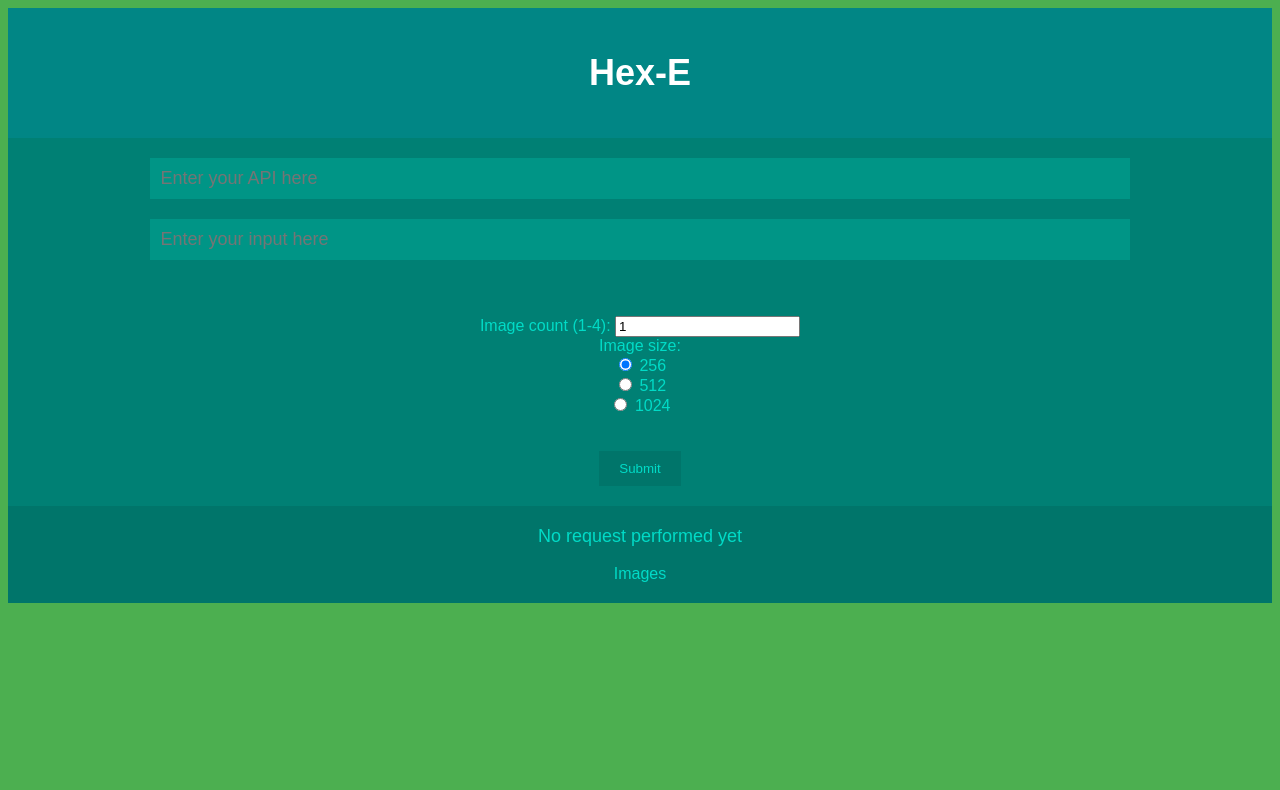
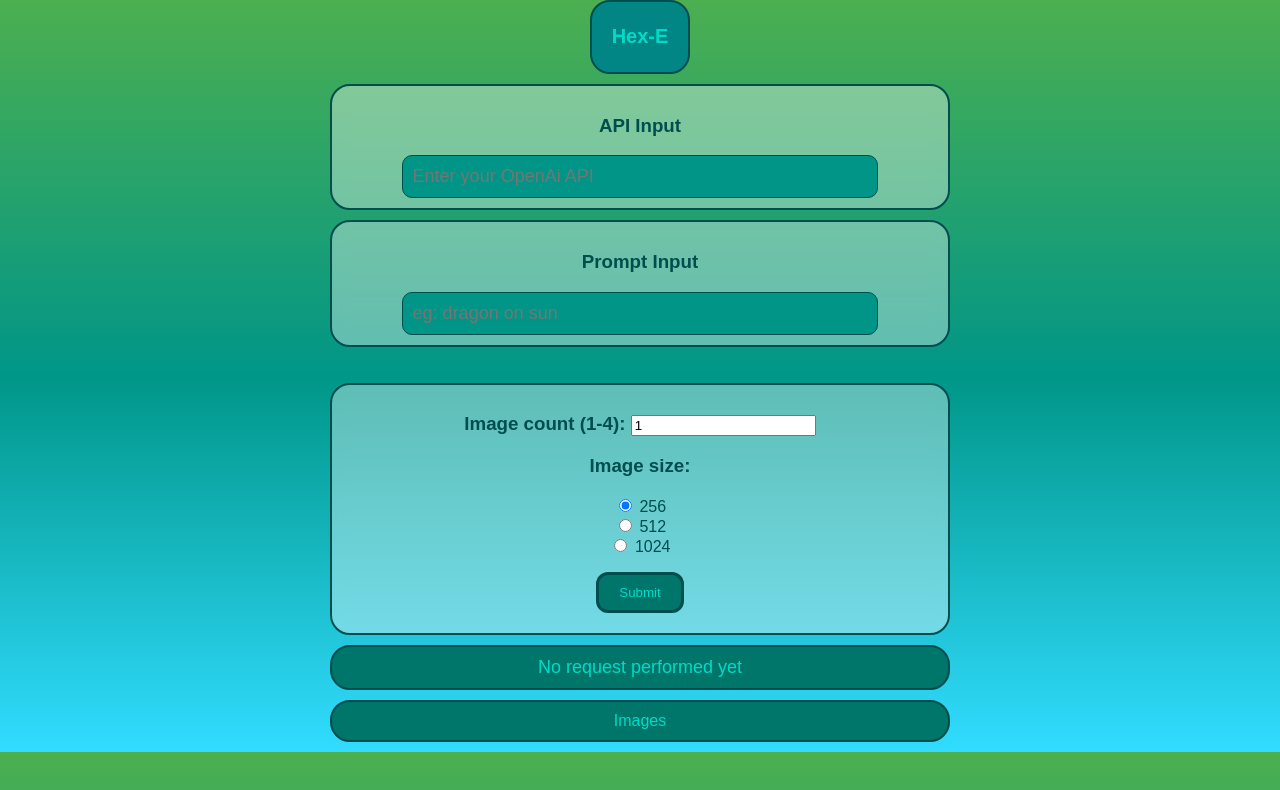
Before and after one commit to Hmmza-tariq/Hex-E.web, a plain HTML site: page index.html in a window 1280 px wide. Drawn offline with Linux system fonts and the light colour scheme.

Commit message:
Update index.html

```diff
--- a/index.html
+++ b/index.html
@@ -1,5 +1,6 @@
 <!DOCTYPE html>
 <html>
+<title>Hex-E</title>
 
 <head>
   <meta name="viewport" content="width=device-width, initial-scale=1">
@@ -10,41 +11,57 @@
 
     body {
       font-family: Arial, sans-serif;
-      background-color: #4CAF50;
-      color: #00DBC7;
+      background: -moz-linear-gradient(180deg, rgba(76, 175, 80, 1) 0%, rgba(0, 150, 136, 1) 50%, rgba(49, 220, 255, 1) 100%);
+      background: -webkit-linear-gradient(180deg, rgba(76, 175, 80, 1) 0%, rgba(0, 150, 136, 1) 50%, rgba(49, 220, 255, 1) 100%);
+      background: -o-linear-gradient(180deg, rgba(76, 175, 80, 1) 0%, rgba(0, 150, 136, 1) 50%, rgba(49, 220, 255, 1) 100%);
+      filter: progid:DXImageTransform.Microsoft.gradient(startColorstr='#31DCFF', endColorstr='#4CAF50', GradientType=1);
+      background: -ms-linear-gradient(180deg, rgba(76, 175, 80, 1) 0%, rgba(0, 150, 136, 1) 50%, rgba(49, 220, 255, 1) 100%);
+      background: linear-gradient(180deg, rgba(76, 175, 80, 1) 0%, rgba(0, 150, 136, 1) 50%, rgba(49, 220, 255, 1) 100%);
+      color: #004D4D;
+      width: 50%;
+      margin: 0 auto;
+      text-align: center;
     }
 
     .header {
       background-color: #018685;
-      padding: 20px;
+      padding: 10px 20px;
+      border: 2px solid #004D4D;
+      border-radius: 20px;
+      width: fit-content;
       text-align: center;
+      margin: 0 auto;
+      height: fit-content;
     }
 
     .header h1 {
-      font-size: 36px;
-      color: #ffffff;
+      font-size: 20px;
+      color: #00DBC7;
     }
 
     .models {
       display: flex;
-      flex-wrap: wrap;
       font-size: 18px;
     }
 
     .input-section {
-      background-color: #008074;
-      padding: 20px;
+      background-color: #ffffff5e;
+      backdrop-filter: blur(8px);
       text-align: center;
+      padding: 10px;
+      margin: 10px;
+      border: 2px solid #004D4D;
+      border-radius: 20px;
     }
 
     .input-section input[type="text"] {
       padding: 10px;
       font-size: 18px;
       width: 80%;
-      margin-bottom: 20px;
-      color: #ffffff;
+      color: #00DBC7;
       background-color: #009586;
-      border: 1px white;
+      border: 1px solid #004D4D;
+      border-radius: 10px;
     }
 
     #button-request {
@@ -53,24 +70,32 @@
       color: #00DBC7;
       border: none;
       cursor: pointer;
-      margin-top: 20px;
+      margin-bottom: 10px;
+      border: 3px solid #004D4D;
+      border-radius: 12px;
     }
 
     .output-section {
+      color: #00DBC7;
       background-color: #00756A;
-      padding: 20px;
       text-align: center;
+      padding: 10px;
+      margin: 10px;
+      border: 2px solid #004D4D;
+      border-radius: 20px;
     }
 
     .output-section div {
       font-size: 18px;
       resize: none;
+      color: #00DBC7;
+
     }
 
     .request-section p {
       font-size: 13px;
       height: 20px;
-      margin-bottom: 20px;
+      border: 2px solid white;
       resize: none;
     }
   </style>
@@ -80,37 +105,39 @@
   <div class="header">
     <h1>Hex-E</h1>
   </div>
-  <div class="input-section">
-    <form>
-      <input type="text" id="api-key" placeholder="Enter your API here">
-      <input type="text" id="text-prompt" placeholder="Enter your input here">
-      <p class="models">
-      <div>
+  <form>
+    <div class="input-section">
+      <h3>API Input</h3>
+      <input type="text" id="api-key" placeholder="Enter your OpenAi API">
+    </div>
+    <div class="input-section">
+      <h3>Prompt Input</h3>
+      <input type="text" id="text-prompt" placeholder="eg: dragon on sun">
+    </div>
+    <p class="models">
+    <div class="input-section">
+      <h3>
         Image count (1-4): <input id="image-count" value="1">
-      </div>
-
-      <div>
-        Image size:
-      </div>
-
-      <div>
+      </h3>
+      <h3> Image size: </h3>
+      <span>
         <input type="radio" id="radio-256" name="image-size" value="256" checked>
-        <label for="256">256</label>
-      </div>
-      <div>
+        <label for="256">256 </label>
+      </span><br>
+      <span>
         <input type="radio" id="radio-512" name="image-size" value="512">
-        <label for="512">512</label>
-      </div>
-      <div>
+        <label for="512">512 </label>
+      </span><br>
+      <span>
         <input type="radio" id="radio-1024" name="image-size" value="1024">
         <label for="1024">1024</label>
-      </div>
+      </span><br>
       </span></p>
       <div>
         <button type="submit" id="button-request">Submit</button>
       </div>
 
-    </form>
+  </form>
   </div>
 
 
@@ -119,7 +146,8 @@
     <div>
       <div id="request-status">No request performed yet</div>
     </div>
-    <br>
+  </div>
+  <div class="output-section">
     <legend>Images</legend>
     <div id="image-container"></div>
   </div>
```
